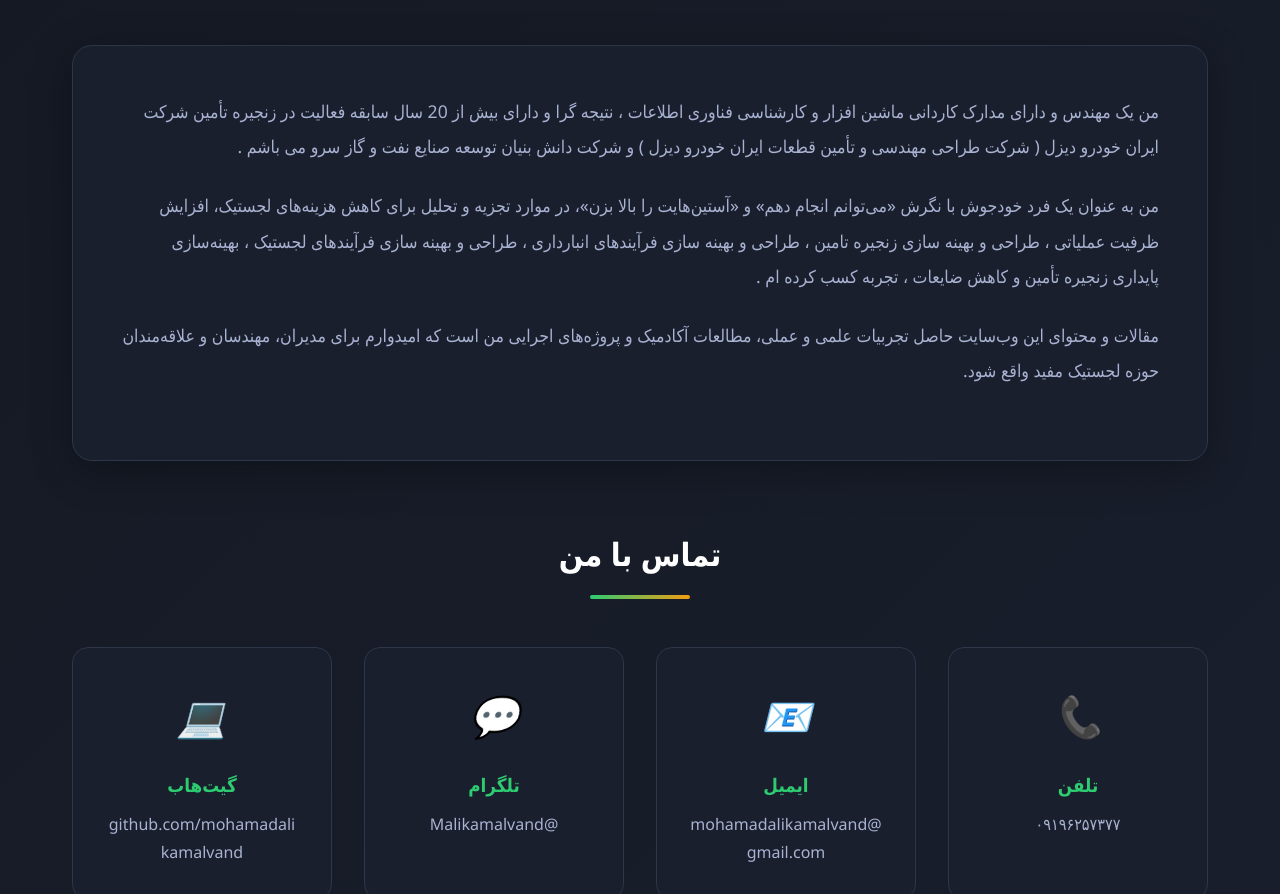
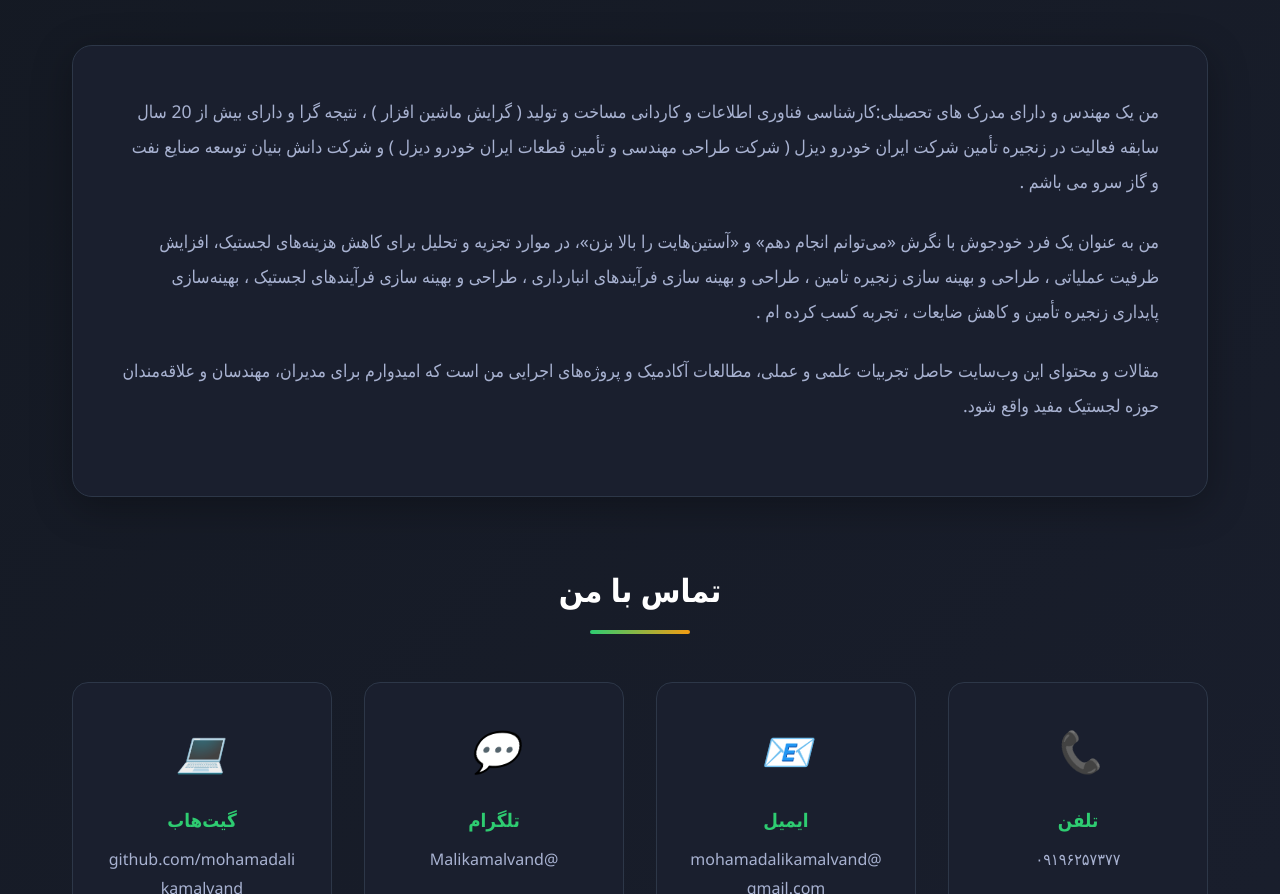
Before and after one commit to MohamadAliKamalvand/mohamadalikamalvand.github.io, a plain HTML site: page index.html in a window 1280 px wide. Shown: the part 2646-3540 px from the top of the page. Drawn offline with Linux system fonts and the light colour scheme; a small style sheet from the web is missing.

Commit message:
Update index.html

```diff
--- a/index.html
+++ b/index.html
@@ -607,7 +607,7 @@
         <section id="about">
             <h2 class="section-title">درباره من</h2>
             <div class="about-content">
-                <p>من <strong></strong> یک مهندس و دارای مدارک کاردانی ماشین افزار و کارشناسی فناوری اطلاعات ، نتیجه گرا و دارای بیش از 20 سال سابقه فعالیت در زنجیره تأمین شرکت ایران خودرو دیزل ( شرکت طراحی مهندسی و تأمین قطعات ایران خودرو دیزل ) و شرکت دانش بنیان توسعه صنایع نفت و گاز سرو می باشم . </p>
+                <p>من <strong></strong> یک مهندس و دارای مدرک های تحصیلی:کارشناسی فناوری اطلاعات و کاردانی مساخت و تولید ( گرایش ماشین افزار )  ، نتیجه گرا و دارای بیش از 20 سال سابقه فعالیت در زنجیره تأمین شرکت ایران خودرو دیزل ( شرکت طراحی مهندسی و تأمین قطعات ایران خودرو دیزل ) و شرکت دانش بنیان توسعه صنایع نفت و گاز سرو می باشم . </p>
                 <p>من به عنوان یک فرد خودجوش با نگرش «می‌توانم انجام دهم» و «آستین‌هایت را بالا بزن»، در موارد تجزیه و تحلیل برای کاهش هزینه‌های لجستیک، افزایش ظرفیت عملیاتی ، طراحی و بهینه سازی زنجیره تامین  ، طراحی و بهینه سازی فرآیندهای انبارداری ، طراحی و بهینه سازی فرآیندهای لجستیک ، بهینه‌سازی پایداری زنجیره تأمین و کاهش ضایعات ، تجربه کسب کرده ام . </p>
                 <p>مقالات و محتوای این وب‌سایت حاصل تجربیات علمی و عملی، مطالعات آکادمیک و پروژه‌های اجرایی من است که امیدوارم برای مدیران، مهندسان و علاقه‌مندان حوزه لجستیک مفید واقع شود.</p>
             </div>
```
